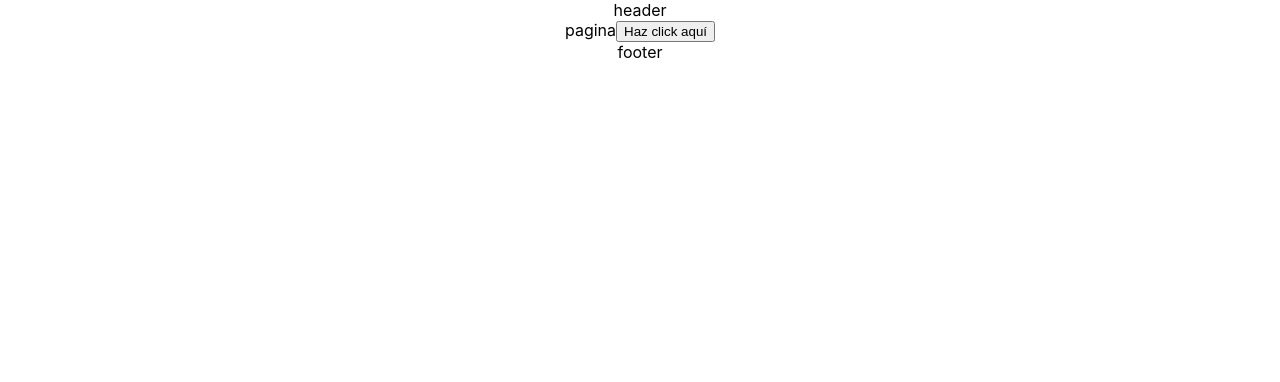
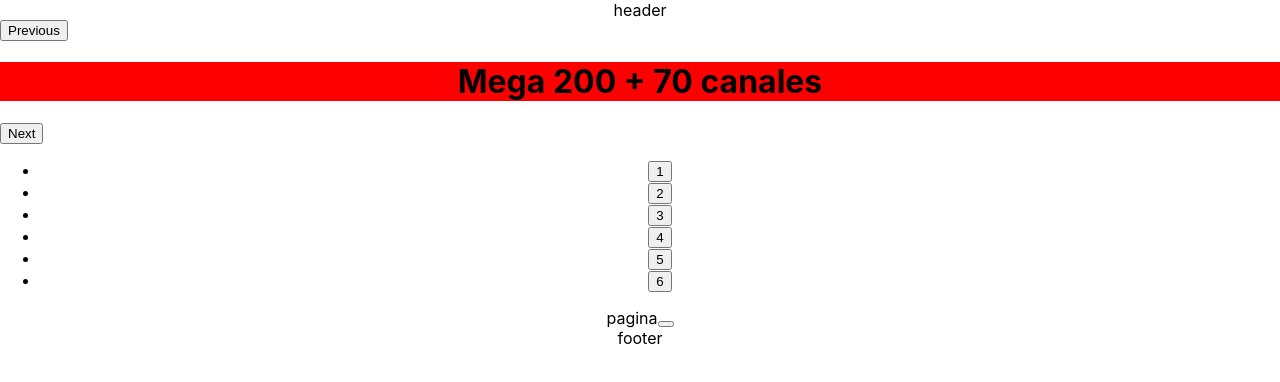
Before and after one commit to madpixelchile/react-web-test, a React (Create React App) app: page / in a window 1280 px wide. Shown: the top 382 px of the page. Built offline with nearby package versions, Linux system fonts and the light colour scheme.

Commit message:
Se agrega slick slider al proyecto y se genera orden de carpetas para slides y scss slider

```diff
--- a/package.json
+++ b/package.json
@@ -3,9 +3,11 @@
   "version": "0.1.0",
   "private": true,
   "dependencies": {
+    "node-sass-chokidar": "^1.3.4",
     "react": "^16.8.6",
     "react-dom": "^16.8.6",
-    "react-scripts": "2.1.8"
+    "react-scripts": "2.1.8",
+    "react-slick": "^0.23.2"
   },
   "scripts": {
     "start": "react-scripts start",
--- a/public/index.html
+++ b/public/index.html
@@ -12,7 +12,7 @@
     <title>VTR</title>
   </head>
   <body>
-    <noscript>You need to enable JavaScript to run this app.</noscript>
+    <noscript>Necesitas tener activado el Javascript para iniciar esta aplicación Web</noscript>
     <div id="root"></div>
   </body>
 </html>
--- a/src/components/Button/Button.js
+++ b/src/components/Button/Button.js
@@ -1,17 +1,33 @@
 
-import React from 'react';
+import React, { Component } from 'react';
 
-export const ButtonComponent = ({buttonText, buttonAction})=>{
+// const ButtonComponentProps = {
+//     buttonText,
+//     buttonAction
+// }
 
-    if(buttonAction === 'modal')
-        console.log('modal');
-    else
-        console.log('otra wea');
+export class ButtonComponent extends Component{
 
-    return(
+    constructor(props){
+        super(props);
 
-        <button>{buttonText}</button>
+        // if(buttonAction === 'modal')
+        //     console.log('modal');
+        // else
+        //     console.log('otra wea');
 
-    );
+        this.state = {
+            buttonTextOne: this.buttonText,
+        }
+    }
+
+    render(){
+
+        return(
+
+            <button>{this.buttonTextOne}</button>
+
+        );
+    }
 
 }
--- a/src/components/Page/PageHome/PageHome.js
+++ b/src/components/Page/PageHome/PageHome.js
@@ -1,14 +1,23 @@
 
 
-import React from 'react';
+import React, {Component} from 'react';
 
 import {ButtonComponent} from './../../Button/Button';
 
-export const PageHomeComponent = ()=>{
+import SimpleSlider from './../../Slider/mainSlider';
 
+import './../../Slider/sliderHome.scss';
+
+export class PageHomeComponent extends Component{
+
+    render(){
         return(
 
+
             <div className="mainContent">
+
+                <SimpleSlider />
+
 
                 pagina
 
@@ -18,5 +27,6 @@ export const PageHomeComponent = ()=>{
             </div>
 
         );
+    }
 
 }
--- /dev/null
+++ b/src/components/Slider/Slides/Slides.js
@@ -0,0 +1,39 @@
+
+import React, { Component } from 'react';
+
+export class SliderPromoUno extends Component{
+
+    // constructor(props){
+    //     super(props);
+    // }
+
+    render(){
+        return(
+
+            <div className="sliderPromoUno">
+
+                <div className="container">
+                    <div className="col-xs-12">
+                        <div className="slideCont">
+                            <div className="textArea">
+                                <h1>
+                                    <span className="textArea__bigText">Mega 200</span>
+                                    <span className="textArea__midText"> + 70 canales</span>
+                                    {/* <span className="textArea__smallText"></span> */}
+                                </h1>
+                            </div>
+                            <div className="graphicArea">
+                                {/* <img className="product" /> */}
+                            </div>
+                        </div>
+                    </div>
+                </div>
+
+                {/* <img className="sliderBackground" /> */}
+
+            </div>
+
+        );
+    }
+
+}
--- /dev/null
+++ b/src/components/Slider/mainSlider.js
@@ -0,0 +1,49 @@
+import React, { Component } from "react";
+import Slider from "react-slick";
+
+import './slickSlider.scss';
+
+import {SliderPromoUno} from './Slides/Slides';
+
+//Home main slider
+export default class SimpleSlider extends Component {
+  render() {
+    const settings = {
+      dots: true,
+      infinite: true,
+      speed: 500,
+      slidesToShow: 1,
+      slidesToScroll: 1,
+      fade: true
+    };
+    return (
+      <div className="sliderHome">
+        {/* <h2> Single Item</h2> */}
+        <Slider {...settings}>
+          <div>
+
+            <SliderPromoUno />
+
+          </div>
+          <div>
+            <h3>2</h3>
+          </div>
+          <div>
+            <h3>3</h3>
+          </div>
+          <div>
+            <h3>4</h3>
+          </div>
+          <div>
+            <h3>5</h3>
+          </div>
+          <div>
+            <h3>6</h3>
+          </div>
+        </Slider>
+      </div>
+    );
+  }
+}
+
+//Product detail main slider
--- /dev/null
+++ b/src/components/Slider/slickSlider.scss
@@ -0,0 +1,100 @@
+/* Slider */
+
+.slick-slider {
+    position: relative;
+    display: block;
+    box-sizing: border-box;
+    -webkit-touch-callout: none;
+    -webkit-user-select: none;
+    -khtml-user-select: none;
+    -moz-user-select: none;
+    -ms-user-select: none;
+    user-select: none;
+    -ms-touch-action: pan-y;
+    touch-action: pan-y;
+    -webkit-tap-highlight-color: transparent;
+}
+.slick-list {
+    position: relative;
+    overflow: hidden;
+    display: block;
+    margin: 0;
+    padding: 0;
+
+    &:focus {
+        outline: none;
+    }
+
+    &.dragging {
+        cursor: pointer;
+        cursor: hand;
+    }
+}
+.slick-slider .slick-track,
+.slick-slider .slick-list {
+    -webkit-transform: translate3d(0, 0, 0);
+    -moz-transform: translate3d(0, 0, 0);
+    -ms-transform: translate3d(0, 0, 0);
+    -o-transform: translate3d(0, 0, 0);
+    transform: translate3d(0, 0, 0);
+}
+
+.slick-track {
+    position: relative;
+    left: 0;
+    top: 0;
+    display: block;
+    margin-left: auto;
+    margin-right: auto;
+
+    &:before,
+    &:after {
+        content: "";
+        display: table;
+    }
+
+    &:after {
+        clear: both;
+    }
+
+    .slick-loading & {
+        visibility: hidden;
+    }
+}
+.slick-slide {
+    float: left;
+    height: 100%;
+    min-height: 1px;
+    [dir="rtl"] & {
+        float: right;
+    }
+    img {
+        display: block;
+    }
+    &.slick-loading img {
+        display: none;
+    }
+
+    display: none;
+
+    &.dragging img {
+        pointer-events: none;
+    }
+
+    .slick-initialized & {
+        display: block;
+    }
+
+    .slick-loading & {
+        visibility: hidden;
+    }
+
+    .slick-vertical & {
+        display: block;
+        height: auto;
+        border: 1px solid transparent;
+    }
+}
+.slick-arrow.slick-hidden {
+    display: none;
+}
--- /dev/null
+++ b/src/components/Slider/sliderHome.scss
@@ -0,0 +1,7 @@
+
+
+.sliderHome{
+    .sliderPromoUno{
+        background: red;
+    }
+}
```
Also changed, not shown: 1 other file (tests, documents, lock files or other folders). Lines whose indentation alone changed are shown as unchanged.
